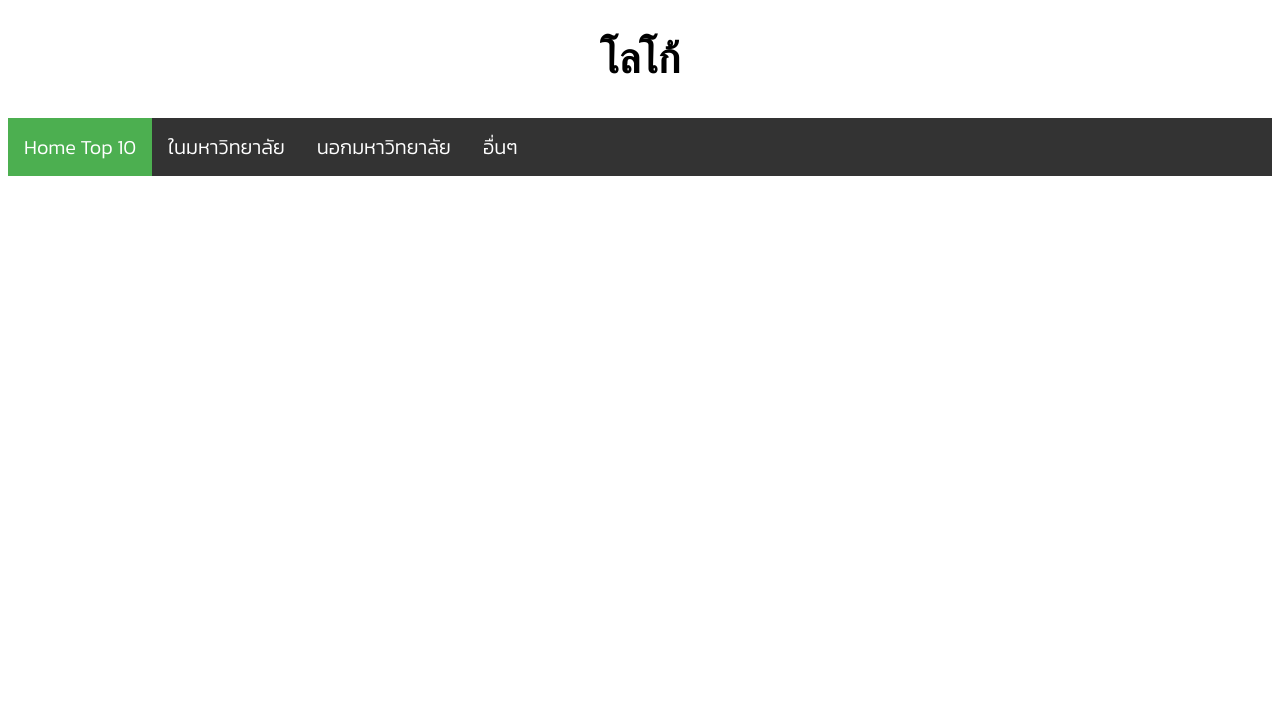
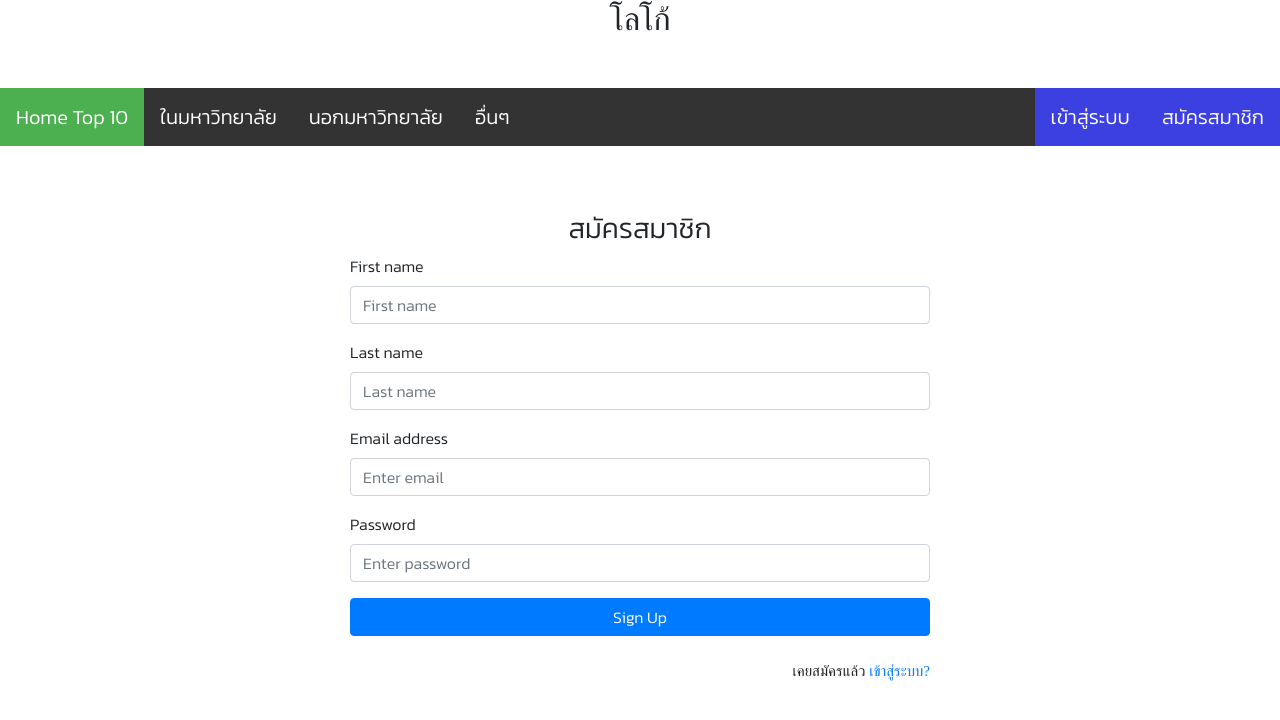
Before and after one commit to nishimaru40/Project485-Client, a React (Create React App) app: page /signUp in a window 1280 px wide. Shown: the top 720 px of the page. Built offline with nearby package versions, Linux system fonts and the light colour scheme; a web font is replaced by a local one.

Commit message:
build sign in/sign up and get data from express server

```diff
--- a/package.json
+++ b/package.json
@@ -6,6 +6,7 @@
     "@testing-library/jest-dom": "^4.2.4",
     "@testing-library/react": "^9.3.2",
     "@testing-library/user-event": "^7.1.2",
+    "bootstrap": "^4.5.0",
     "react": "^16.13.1",
     "react-dom": "^16.13.1",
     "react-router-dom": "^5.2.0",
@@ -31,5 +32,6 @@
       "last 1 firefox version",
       "last 1 safari version"
     ]
-  }
+  },
+  "proxy": "http://localhost:4000/"
 }
--- a/src/App.js
+++ b/src/App.js
@@ -1,25 +1,38 @@
 import React from 'react';
 import { BrowserRouter, Route, Link, Switch } from 'react-router-dom'
 // import logo from './logo.svg';
+import '../node_modules/bootstrap/dist/css/bootstrap.min.css';
 import './myStyle.css';
 import TopList from './TopList';
 import InsideList from './InsideList';
 import OutsideList from './OutsideList';
+import signIn from './components/signIn';
+import signUp from './components/signUp';
+import profileStatus from './components/profileStatus';
 
 function App() {
   return (
     <BrowserRouter>
       <ul class="nav-bar">
-        <li class="nav-item"><Link to='/' class="active">Home Top 10</Link></li>
+        <li class="nav-item"><Link to='/home' class="active">Home Top 10</Link></li>
         <li class="nav-item"><Link to='/intu'>ในมหาวิทยาลัย</Link></li>
         <li class="nav-item"><Link to='/outtu'>นอกมหาวิทยาลัย</Link></li>
         <li class="nav-item"><Link to='/other'>อื่นๆ</Link></li>
+
+        <div class="auth-state">
+          {/* {profileStatus()} */}
+          <li id="right-li" class="nav-item" ><Link to='/signUp'>สมัครสมาชิก</Link></li>
+          <li id="right-li" class="nav-item" ><Link to='/signIn'>เข้าสู่ระบบ</Link></li>
+        </div>
+
       </ul>
       <Switch>
-        <Route path='/' exact component={TopList} />
+        <Route path='/home' exact component={TopList} />
         <Route path='/intu' component={InsideList} />
         <Route path='/outtu' component={OutsideList} />
         <Route path='/other' component={() => <h1>อื่นๆ</h1>} />
+        <Route path='/signUp' component={signUp} />
+        <Route path='/signIn' component={signIn} />
       </Switch>
     </BrowserRouter>
   );
--- a/src/TopList.js
+++ b/src/TopList.js
@@ -1,18 +1,16 @@
-import React from 'react'
+import React, { useState, useEffect } from 'react'
 import img1 from './img/1.jpg';
-
-
-const Res = [
-    {res_id:'001', res_name:'ก๋วยเตี๋ยวนายเกรียง', res_rate:'5.0', res_desc:'ร้านก๋วยเตี๋ยวที่เปิดมานานกว่า 10 ปี', res_place:'หน้าตึก twin town', res_opcl:'17:00-22:00น.', res_tel:'081-234-5679', res_img:'img1'},
-    {res_id:'002', res_name:'ก๋วยเตี๋ยวยกซด', res_rate:'5.0', res_desc:'ร้านก๋วยเตี๋ยวเรือที่ดังที่สุดในย่าน', res_place:'ใต้หออินเตอร์พาร์ค', res_opcl:'10:00-21:00น.', res_tel:'082-222-2222', res_img:'img002'},
-    {res_id:'003', res_name:'ข้าวมันไก่ป้ายแดง', res_rate:'4.9', res_desc:'ข้าวมันไก่ใต้ก้ำ', res_place:'ใต้ก้ำ', res_opcl:'17:00-22:00น.', res_tel:'083-333-3333', res_img:'img003'},
-    {res_id:'004', res_name:'ลุงโย่ง', res_rate:'4.9', res_desc:'หมูกรอบหมดทุกรอบที่ไปกิน', res_place:'ใต้หออินเตอร์พาร์ค', res_opcl:'09:00-20:00น.', res_tel:'084-444-4444', res_img:'img004'}
-];
-
 
 const TopList = () => {
 
-    const resItem = Res;
+    const [restaurant,setRes] = useState([]);
+        useEffect(()=>{
+        fetch('/home')
+        .then(res => res.json())
+        .then(res => setRes(res));
+    },[restaurant]);
+
+    const resItem = restaurant;
         let showRes = () =>{
             let detailBody = resItem.map(e=>{
                 return <div class="gallery">
--- /dev/null
+++ b/src/components/profileStatus.js
@@ -0,0 +1,14 @@
+import React from "react";
+
+const profileStatus = ()=> {
+
+        return (
+
+                <p>Success</p>
+
+        )
+
+}
+
+
+export default profileStatus;
--- /dev/null
+++ b/src/components/signIn.js
@@ -0,0 +1,37 @@
+import React from "react";
+
+const SignIn = ()=> {
+
+        return (
+            <form class="SignIn" >
+                <h3>เข้าสู่ระบบ</h3>
+
+                <div className="form-group">
+                    <label>Email address</label>
+                    <input type="email" className="form-control" placeholder="Enter email" />
+                </div>
+
+                <div className="form-group">
+                    <label>Password</label>
+                    <input type="password" className="form-control" placeholder="Enter password" />
+                </div>
+
+                <div className="form-group">
+                    <div className="custom-control custom-checkbox">
+                        <input type="checkbox" className="custom-control-input" id="customCheck1" />
+                        <label className="custom-control-label" htmlFor="customCheck1">Remember me</label>
+                    </div>
+                </div>
+
+                <button type="submit" className="btn btn-primary btn-block">Submit</button><br></br>
+                <p className="forgot-password text-right">
+                    ลืม <a href="#">password?</a><br></br>
+                    ยังไม่เคยสมัคร <a href="/signUp">sign up?</a>
+                </p>
+            </form>
+        )
+
+}
+
+
+export default SignIn;
--- /dev/null
+++ b/src/components/signUp.js
@@ -0,0 +1,38 @@
+import React from "react";
+
+const SignUp = ()=> {
+
+        return (
+            <form class="SignUp">
+                <h3>สมัครสมาชิก</h3>
+
+                <div className="form-group">
+                    <label>First name</label>
+                    <input type="text" className="form-control" placeholder="First name" />
+                </div>
+
+                <div className="form-group">
+                    <label>Last name</label>
+                    <input type="text" className="form-control" placeholder="Last name" />
+                </div>
+
+                <div className="form-group">
+                    <label>Email address</label>
+                    <input type="email" className="form-control" placeholder="Enter email" />
+                </div>
+
+                <div className="form-group">
+                    <label>Password</label>
+                    <input type="password" className="form-control" placeholder="Enter password" />
+                </div>
+
+                <button type="submit" className="btn btn-primary btn-block">Sign Up</button><br></br>
+                <p className="forgot-password text-right">
+                    เคยสมัครแล้ว <a href='/signIn'>เข้าสู่ระบบ?</a>
+                </p>
+            </form>
+        )
+
+}
+
+export default SignUp;
--- a/src/myStyle.css
+++ b/src/myStyle.css
@@ -1,14 +1,14 @@
-/*--------------------- about nav bar ---------------------*/
 body {
     font-size: 28px;
 }
 
+/*--------------------- about nav bar ---------------------*/
 ul.nav-bar {
     position: -webkit-sticky ; /*Safari*/
     position: sticky;
     top: 0;
     list-style-type: none;
-    margin: 0;
+    margin-top: 50px;
     padding: 0;
     overflow: hidden;
     background-color: #333;
@@ -47,6 +47,11 @@ h1 {
     text-align: center;
 }
 
+li#right-li{
+    float:right;
+    background-color: rgb(61, 64, 224);
+}
+
 /*--------------------- about image table ---------------------*/
 div.galleries {
     display: grid;
@@ -79,3 +84,25 @@ div.gallery {
     font-family: 'Chonburi', cursive;
     font-size: 15px;
   }
+
+/*--------------------- about sign in , sign up ---------------------*/
+
+  form.SignIn ,form.SignUp{
+    margin-left: 300px;
+    margin-right: 300px;
+    padding: 100px;
+    text-align: center;
+    font-family: 'Kanit', sans-serif;
+  }
+
+  form.SignUp{
+    margin-left: 300px;
+    margin-right: 300px;
+    padding: 50px;
+    text-align: center;
+    font-family: 'Kanit', sans-serif;
+  }
+
+  div.form-group{
+    text-align: left;
+  }
```
Also changed, not shown: 1 other file (tests, documents, lock files or other folders).
